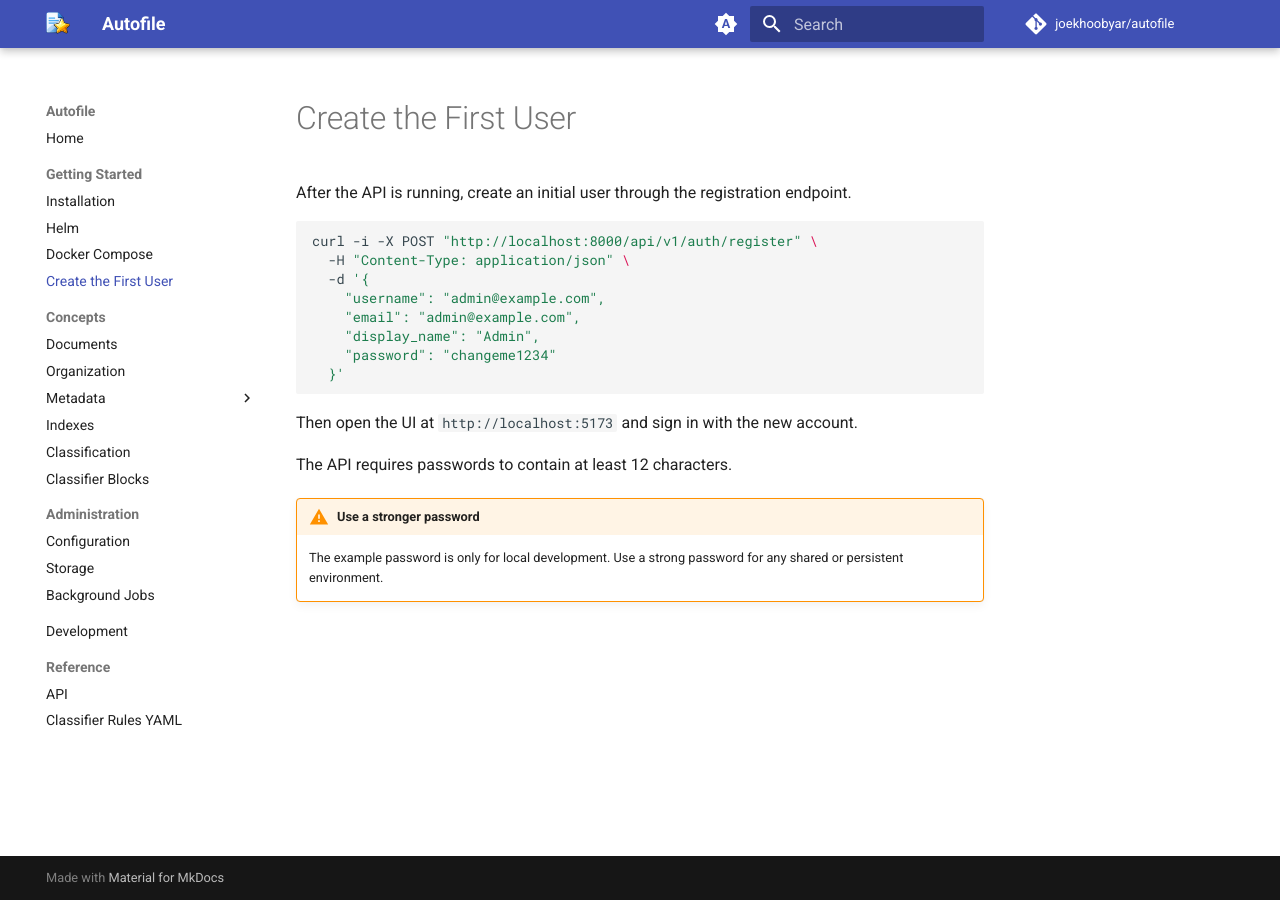
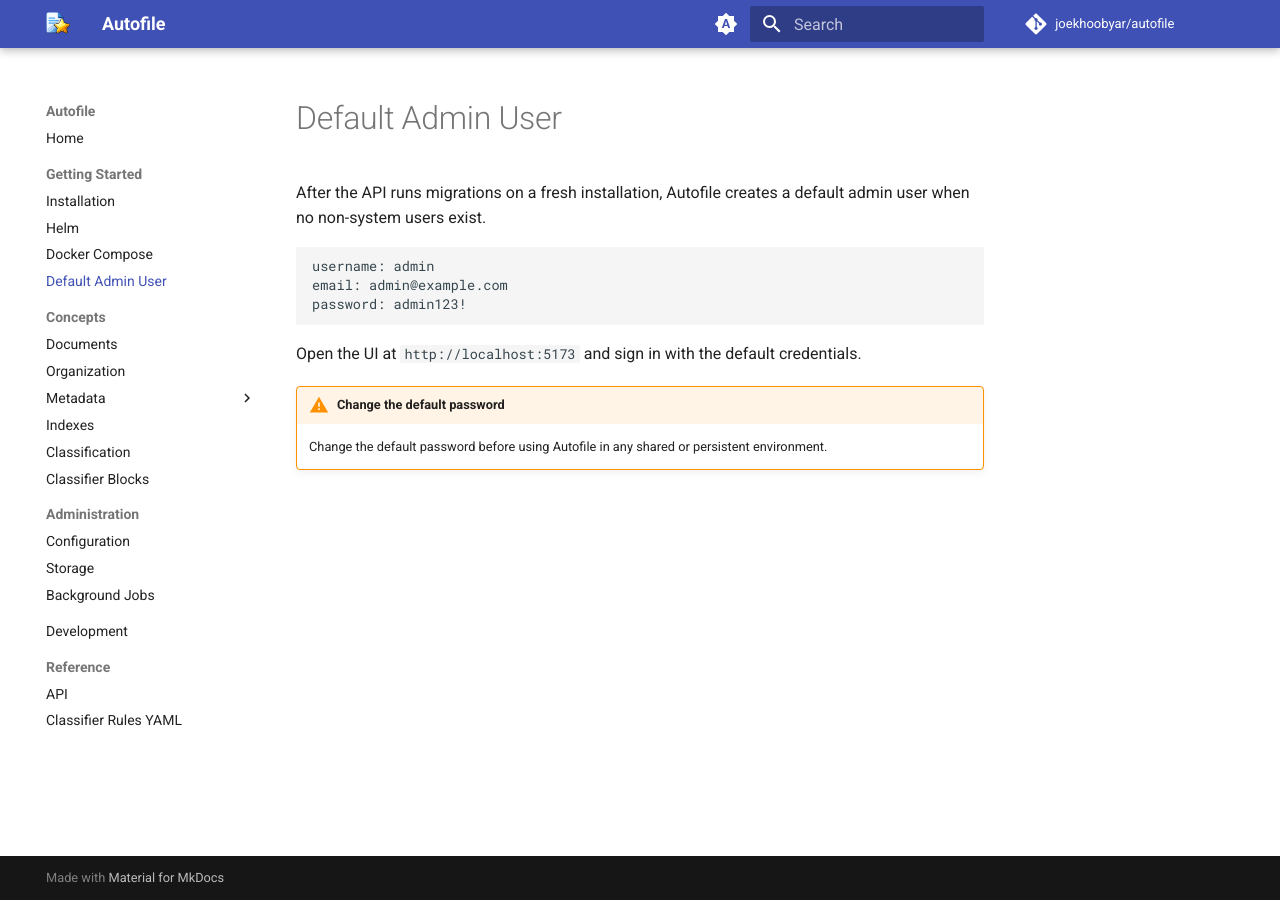
Before and after one commit to joekhoobyar/autofile, an MkDocs documentation site: the page built from docs/getting-started/first-user.md, in a window 1280 px wide. Built offline with MkDocs 1.6.1 and Material for MkDocs 9.7.7, drawn with Linux system fonts in a browser that asks for light colours; comment, search, counter and statistics services are not loaded.

Commit message:
create an initial admin user

````diff
--- a/docs/getting-started/first-user.md
+++ b/docs/getting-started/first-user.md
@@ -1,21 +1,14 @@
-# Create the First User
+# Default Admin User
 
-After the API is running, create an initial user through the registration endpoint.
+After the API runs migrations on a fresh installation, Autofile creates a default admin user when no non-system users exist.
 
-```bash
-curl -i -X POST "http://localhost:8000/api/v1/auth/register" \
-  -H "Content-Type: application/json" \
-  -d '{
-    "username": "admin@example.com",
-    "email": "admin@example.com",
-    "display_name": "Admin",
-    "password": "changeme1234"
-  }'
+```text
+username: admin
+email: admin@example.com
+password: admin123!
 ```
 
-Then open the UI at `http://localhost:5173` and sign in with the new account.
+Open the UI at `http://localhost:5173` and sign in with the default credentials.
 
-The API requires passwords to contain at least 12 characters.
-
-!!! warning "Use a stronger password"
-    The example password is only for local development. Use a strong password for any shared or persistent environment.
+!!! warning "Change the default password"
+    Change the default password before using Autofile in any shared or persistent environment.
--- a/mkdocs.yml
+++ b/mkdocs.yml
@@ -38,7 +38,7 @@
       - Installation: getting-started/installation.md
       - Helm: getting-started/helm.md
       - Docker Compose: getting-started/quick-start.md
-      - Create the First User: getting-started/first-user.md
+      - Default Admin User: getting-started/first-user.md
   - Concepts:
       - Documents: concepts/documents.md
       - Organization: concepts/organization.md
````
Also changed, not shown: README.md (+9 -12 lines), api/README.md (+9 -10 lines), docs/getting-started/quick-start.md (+1 -1 lines), docs/index.md (+1 -1 lines), docs/reference/api.md (+12 -13 lines), 1 other file.
